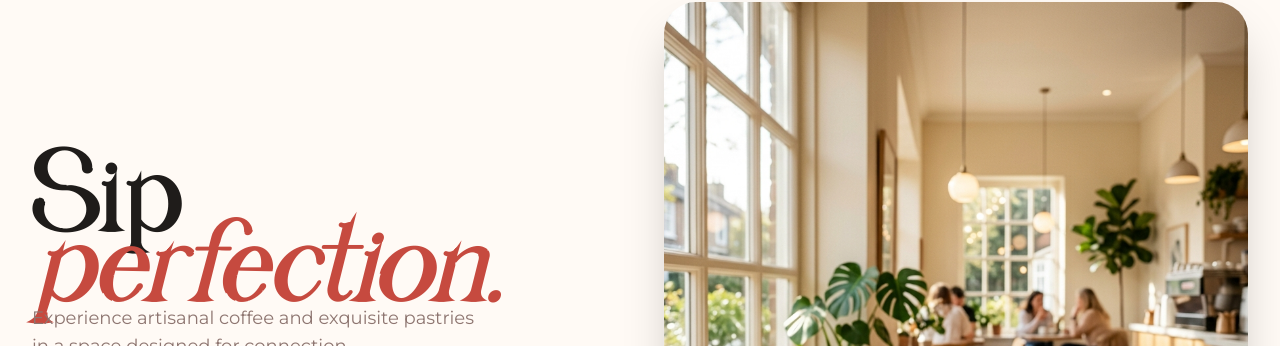
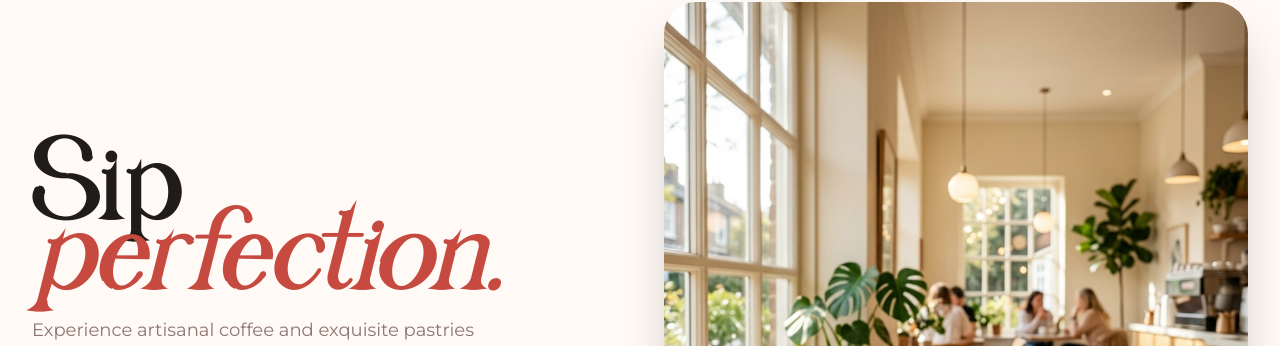
Before and after one commit to ZaXSeT/ICafe, a Next.js app: page / in a window 1280 px wide. Shown: the part 98-444 px from the top of the page. Built offline with nearby package versions, Linux system fonts and the light colour scheme; no server answers.

Commit message:
style: fix overlapping typography in hero section

```diff
--- a/src/components/features/HeroSection.tsx
+++ b/src/components/features/HeroSection.tsx
@@ -18,7 +18,7 @@ export function HeroSection() {
             transition={{ duration: 0.8, ease: "easeOut" }}
             className="min-w-0"
           >
-            <h1 className="font-heading font-bold tracking-tight text-foreground leading-[1.1] text-[clamp(2.8rem,5vw,4.5rem)]">
+            <h1 className="font-heading font-bold tracking-tight text-foreground leading-[1.1] text-[clamp(2.8rem,5vw,4.5rem)] pb-4 md:pb-6">
               Sip <br />
               <span className="text-primary italic">perfection.</span>
             </h1>
```
